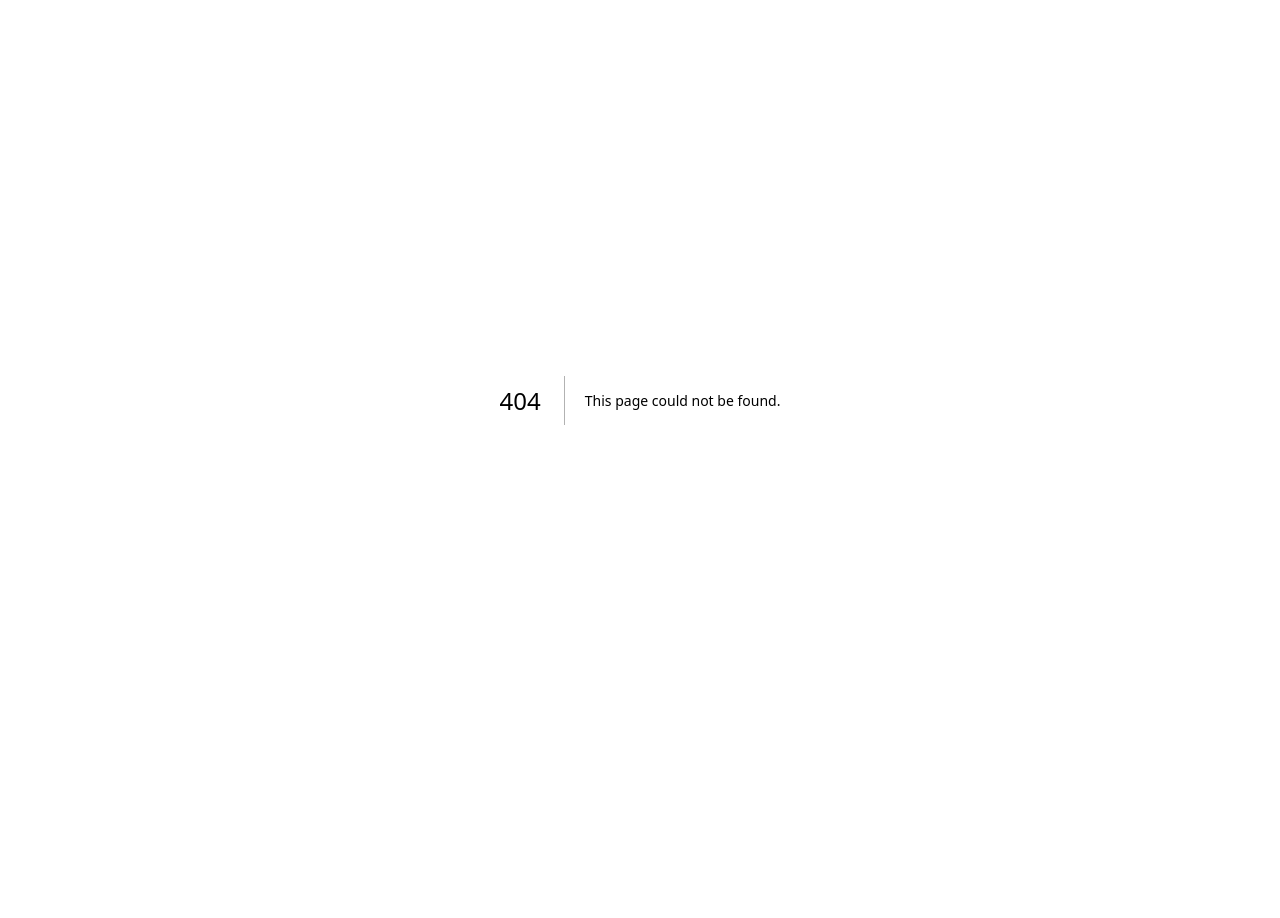
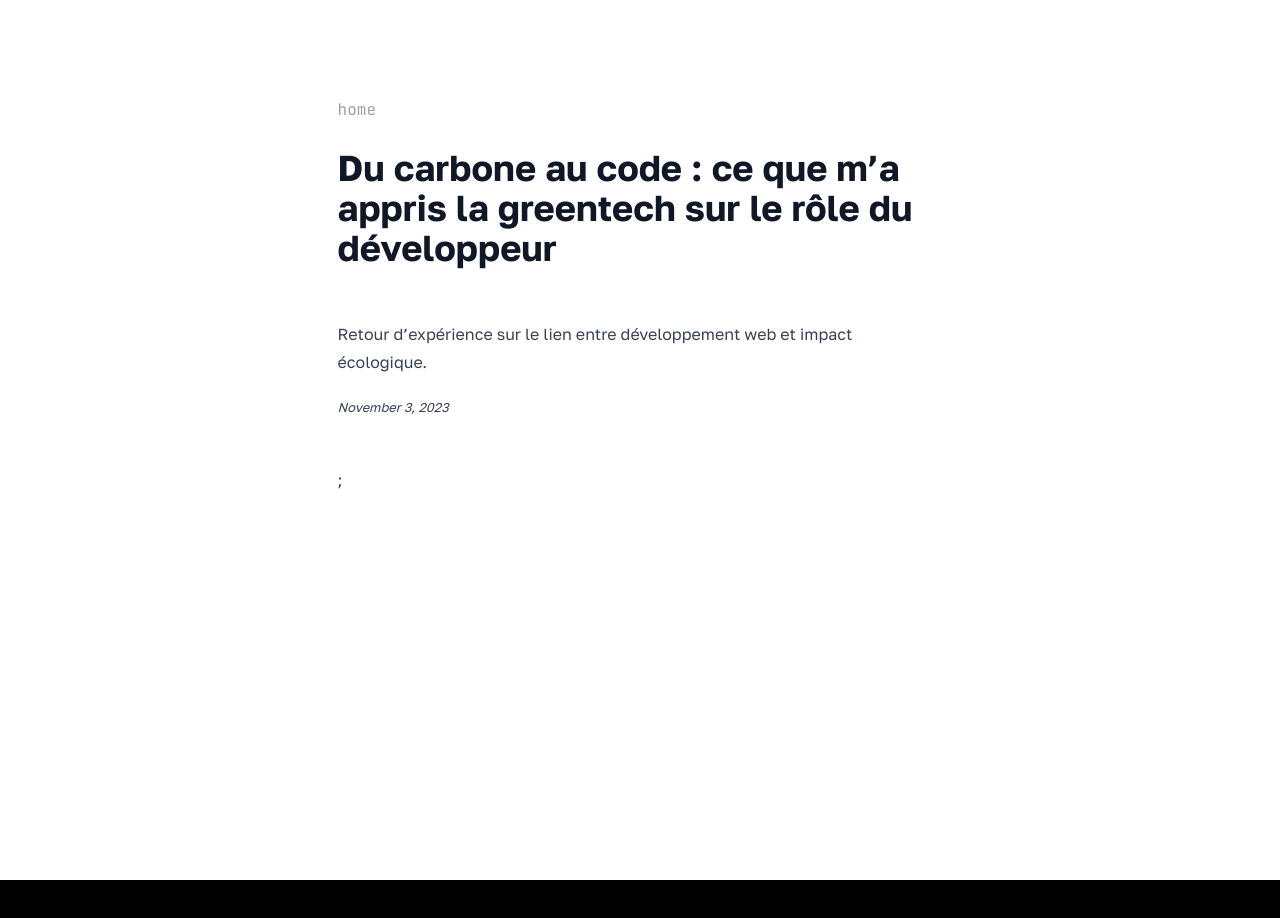
Before and after one commit to raphaelchpprt/raphaelch.me, a Next.js app: page /notes/carbone-code-role-developpeur in a window 1280 px wide. Before the commit this address had no page. Shown: the top 918 px of the page. After the commit the page ends 880 px from the top, so only its background shows below. Built offline with nearby package versions, Linux system fonts and the light colour scheme.

Commit message:
Add layout and page components for dynamic blog post rendering

```diff
--- /dev/null
+++ b/app/notes/[slug]/layout.tsx
@@ -0,0 +1,31 @@
+import { getBlogPostMetadata } from "@/lib/blog";
+import { Metadata } from "next";
+import Link from "next/link";
+
+type Props = {
+  params: Promise<{ slug: string }>;
+};
+
+export async function generateMetadata({ params }: Props): Promise<Metadata> {
+  const slug = (await params).slug;
+  const post = await getBlogPostMetadata(slug);
+
+  return {
+    title: `${post.title} — raphael`,
+    description: post.description,
+  };
+}
+
+export default function MdxLayout({ children }: { children: React.ReactNode }) {
+  return (
+    <section className="prose mx-auto flex flex-col items-start gap-6 p-5 pt-24 font-sans">
+      <Link
+        href="/"
+        className="text-muted-foreground hover:text-accent font-mono font-normal no-underline transition-colors duration-150"
+      >
+        home
+      </Link>
+      {children}
+    </section>
+  );
+}
--- /dev/null
+++ b/app/notes/[slug]/page.tsx
@@ -0,0 +1,36 @@
+export default async function Page({
+  params,
+}: {
+  params: Promise<{ slug: string }>;
+}) {
+  const slug = (await params).slug;
+  const { default: Post, metadata } = await import(`@/content/${slug}.mdx`);
+
+  const dateObj = new Date(metadata.publishedDate);
+  const formattedDate = dateObj.toLocaleDateString("us-US", {
+    year: "numeric",
+    month: "long",
+    day: "numeric",
+  });
+
+  return (
+    <div>
+      <div className="mb-12 flex flex-col">
+        <h1>{metadata.title}</h1>
+        <p>{metadata.description}</p>
+        <small className="italic">{formattedDate}</small>
+      </div>
+      <Post />
+    </div>
+  );
+}
+
+export function generateStaticParams() {
+  return [
+    { slug: "experience-utilisateur-politique" },
+    { slug: "carbone-code-role-developpeur" },
+    { slug: "futur-front-end-interfaces-humaines-ia" },
+  ];
+}
+
+export const dynamicParams = false;
```
